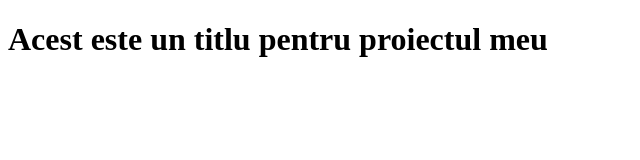
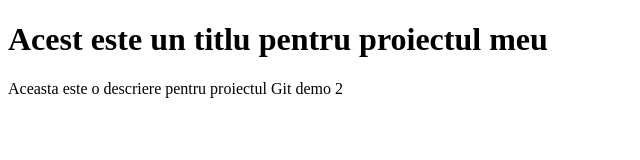
Before and after one commit to SorinTanasie/GIt-demo-2, a plain HTML site: page index.html in a window 1280 px wide. Shown: the whole page, without its empty margins (0-640 px from the left). Drawn offline with Linux system fonts and the light colour scheme.

Commit message:
am creat o descriere

```diff
--- a/index.html
+++ b/index.html
@@ -7,5 +7,6 @@
 </head>
 <body>
     <h1>Acest este un titlu pentru proiectul meu</h1>
+    <p>Aceasta este o descriere pentru proiectul Git demo 2</p>
 </body>
 </html>
```
